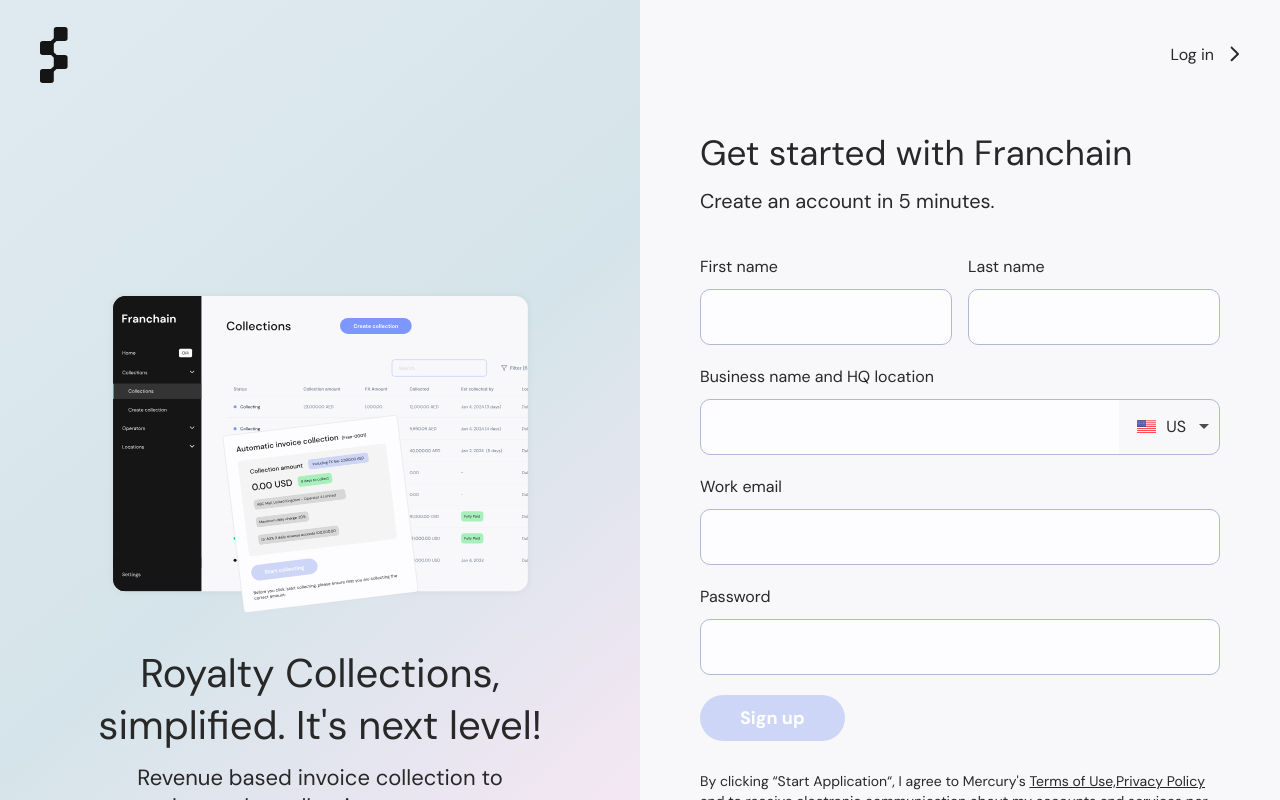
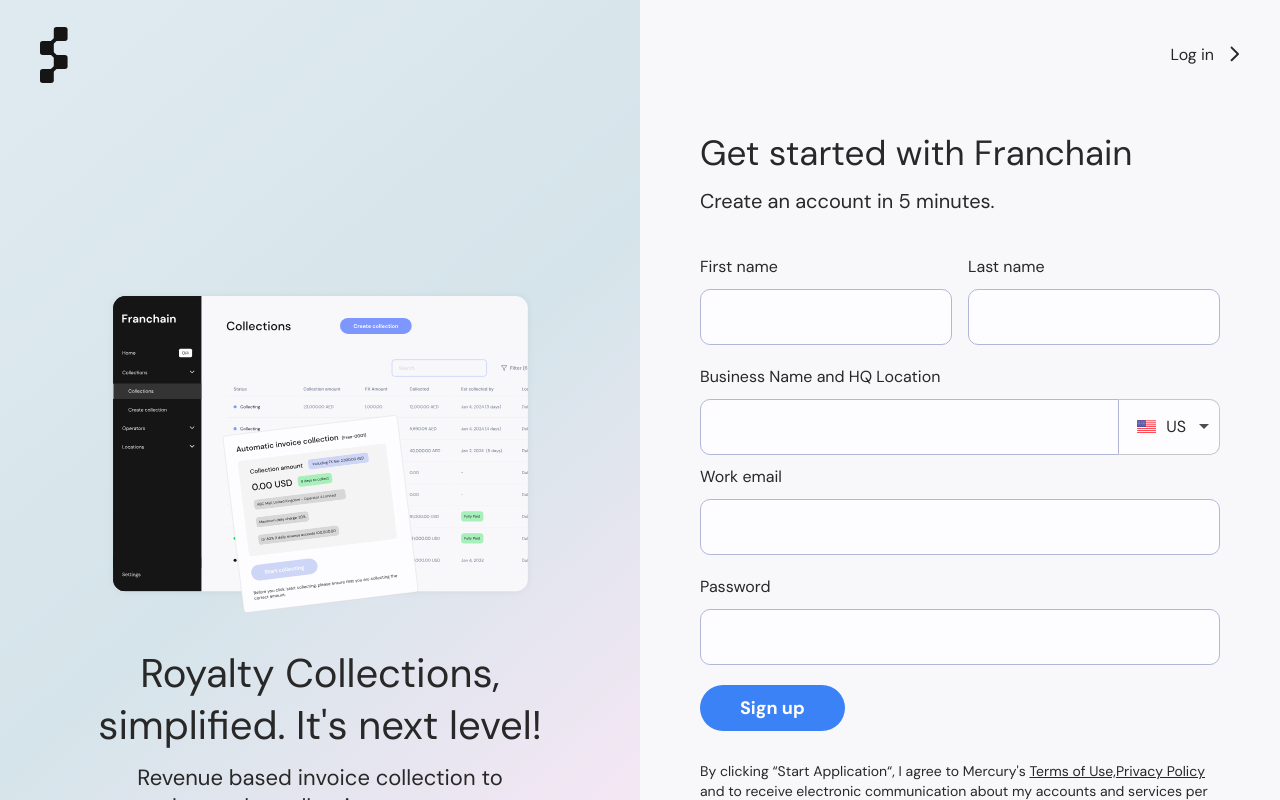
Before and after one commit to Okoli-Ryan/franchain-ui-test, a React (Vite) app: page /signup in a window 1280 px wide. Built offline with nearby package versions, Linux system fonts and the light colour scheme.

Commit message:
ui corrections

```diff
--- a/src/forms/Button/Button.tsx
+++ b/src/forms/Button/Button.tsx
@@ -1,5 +1,5 @@
-import { Button as Button_ } from 'antd';
-import { twMerge } from 'tailwind-merge';
+import { Button as Button_ } from "antd";
+import { twMerge } from "tailwind-merge";
 
 import type { ComponentProps } from "react";
 
@@ -11,7 +11,7 @@
     icon={icon}
     type="primary"
     className={twMerge(
-			"bg-blue-500 hover:!bg-blue-500/80 disabled:!bg-primary outline-none border-none disabled:bg-disabled text-xs md:text-[18px] px-6 md:px-10 py-[9px] md:py-[15px] h-max font-semibold active:bg-blue-500/80 *:text-white rounded-[36px] md:rounded-[60px]",
+      "bg-blue-500 hover:!bg-blue-500/80 disabled:!bg-primary outline-none border-none disabled:bg-disabled shadow-none text-xs md:text-[18px] px-6 md:px-10 py-[9px] md:py-[15px] h-max font-semibold active:bg-blue-500/80 *:text-white rounded-[36px] md:rounded-[60px]",
       icon ? "flex gap-2 items-center" : "",
       className
     )}
@@ -24,7 +24,7 @@
     size="large"
     type="primary"
     className={twMerge(
-			"hover:!text-accent hover:!bg-transparent disabled:!border-none disabled:!bg-transparent *:hover:opacity-60 flex disabled:hover:!text-accent/60 gap-4 h-max bg-transparent items-center font-normal shadow-none outline-none text-accent p-0 rounded-none",
+      "hover:!text-accent hover:!bg-transparent disabled:!border-none disabled:!bg-transparent *:hover:opacity-60 flex disabled:hover:!text-accent/60 gap-4 h-max bg-transparent items-center font-normal  shadow-none outline-none text-accent p-0 rounded-none",
       className
     )}
     {...props}
--- a/src/forms/Input/Input.style.css
+++ b/src/forms/Input/Input.style.css
@@ -3,33 +3,34 @@
 
   & > label {
     @apply text-accent text-xs md:text-base font-normal;
-
   }
 }
 
 .country-select {
-   .ant-input-wrapper {
-    @apply h-full
+  @apply !h-[40.6px] md:!h-14;
+
+  .ant-input {
+    @apply h-full active:shadow-none focus:shadow-none border-light-2 !border-0 bg-transparent  xl:text-base lg:text-sm focus:!border-blue-500 active:!border-blue-500 focus-within:border-blue-500;
   }
 
-    .ant-input {
-        @apply h-full active:shadow-none focus:shadow-none border-light-2 !border-0 bg-transparent  xl:text-base lg:text-sm
+  .ant-form-item-control-input {
+    @apply h-full;
+
+    & > * {
+      height: 100%;
+    }
   }
 
-    .ant-input-group-addon {
-        @apply !p-0 !border-none;
+  .ReactFlagsSelect-module_selectBtn__19wW7 {
+    @apply h-full border-l-0 rounded-r-md md:rounded-r-[10px] rounded-l-none bg-[#fdfdff];
+  }
 
-        & ul {
+  .ReactFlagsSelect-module_selectOptions__3LNBJ {
     min-width: 300px;
     left: -200%;
   }
 
-        & > div {
-            @apply !p-0
-        }
-
-        & button {
-            @apply !h-full !border-0
+  .ReactFlagsSelect-module_label__27pw9 {
+    line-height: 1;
   }
 }
-}
--- a/src/forms/Input/Input.tsx
+++ b/src/forms/Input/Input.tsx
@@ -20,7 +20,7 @@
 		<Form.Item label={label} name={name as string} {...props}>
 			<TextInput
 				className={twMerge(
-					"border border-light-blue rounded-md md:rounded-[10px]  !h-[40.6px] md:!h-14 xl:text-base lg:text-sm bg-light-2 placeholder:text-accent/60 xl:px-5 xl:py-4 py-0 px-4 hover:!shadow-none hover:border-primary active:shadow-none focus:shadow-none",
+					"border border-light-blue rounded-md md:rounded-[10px]  !h-[40.6px] md:!h-14 xl:text-base lg:text-sm bg-light-2 placeholder:text-accent/60 xl:px-5 xl:py-4 py-0 px-4 hover:!shadow-none hover:border-blue-500 focus:border-blue-500 active:shadow-none focus:shadow-none",
 					inputClassName
 				)}
 				name={name as string}
--- a/src/pages/Signup/Signup.tsx
+++ b/src/pages/Signup/Signup.tsx
@@ -49,13 +49,18 @@
             <Input label="Last name" name="lastName" />
           </div>
 
+          <div className="mb-2.5">
+            <label className="text-base">Business Name and HQ Location</label>
+            <div className="flex items-center mt-[10px]">
               <Input
-            label="Business name and HQ location"
                 name="businessName"
-            inputClassName="!p-0 country-select"
-            inputProps={{
-              addonAfter: (
-                <Form.Item name="country" className="!mb-0">
+                inputClassName=" !rounded-r-none"
+                className="w-full !mb-0"
+              />
+              <Form.Item
+                name="country"
+                className="!mb-0 *:!h-full  country-select"
+              >
                 <ReactFlagsSelect
                   selected={selectedCountry}
                   className="h-full !p-0"
@@ -66,9 +71,9 @@
                   countries={COUNTRY_VALUES}
                 />
               </Form.Item>
-              ),
-            }}
-          />
+            </div>
+          </div>
+
           <Input
             label="Work email"
             name="email"
@@ -91,7 +96,7 @@
           <Button
             className="mt-3 md:mt-5"
             htmlType="submit"
-            disabled={!isValid}
+            // disabled={!isValid}
           >
             Sign up
           </Button>
```
Lines whose indentation alone changed are shown as unchanged.
